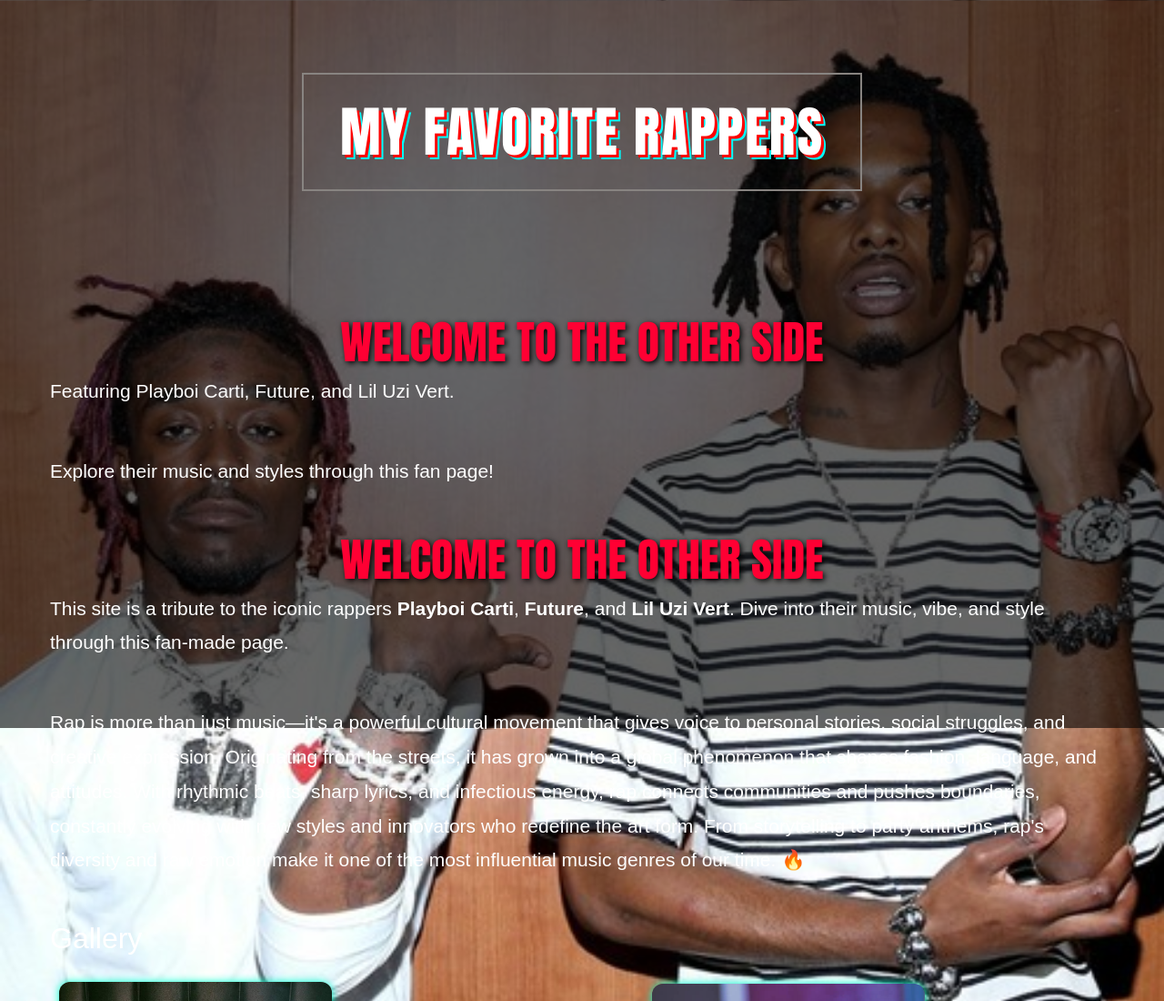
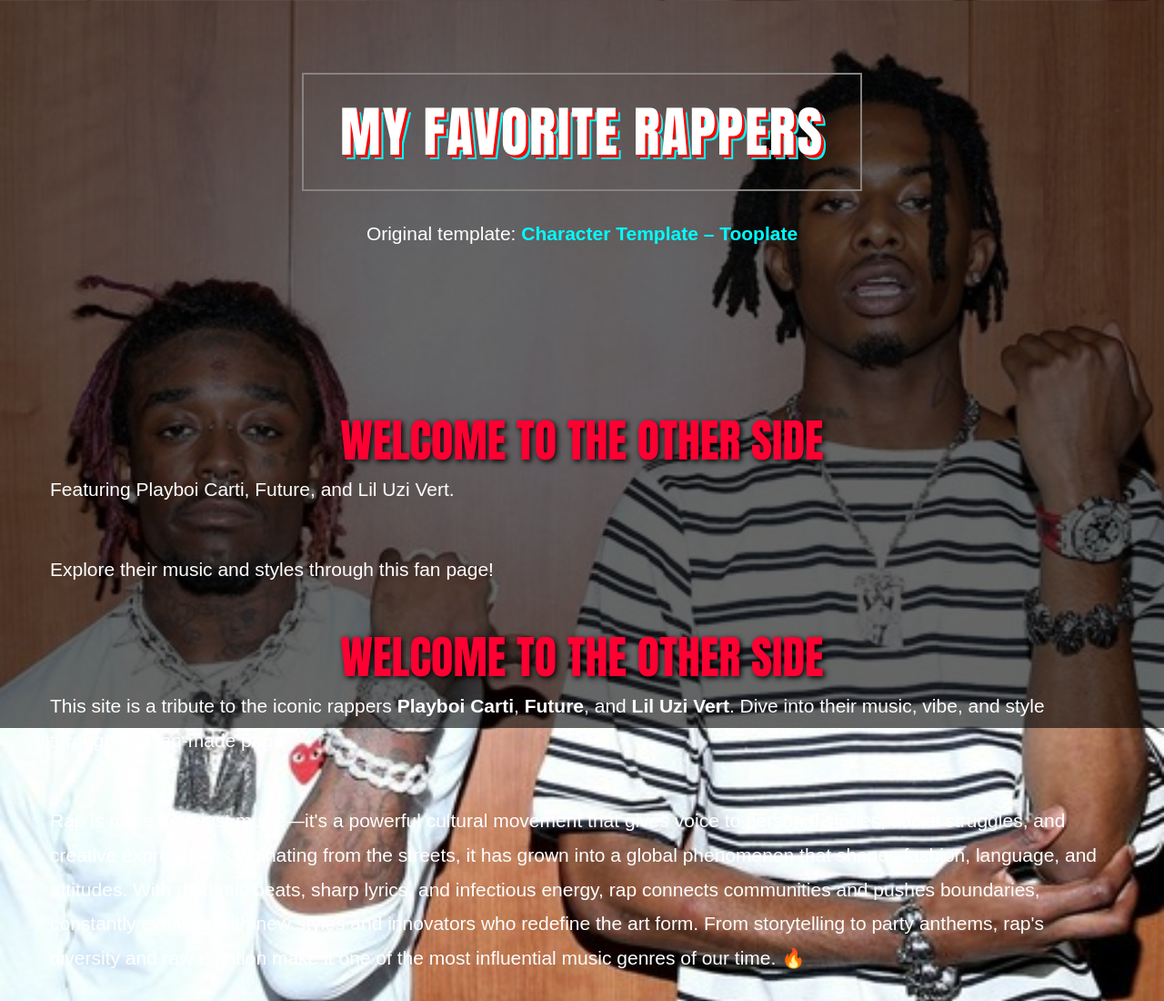
Before and after one commit to subahjarin/favouriterappers, a plain HTML site: page index.html in a window 1280 px wide. Shown: the top 1100 px of the page at 91% size. Drawn offline with nearby package versions, Linux system fonts and the light colour scheme.

Commit message:
Add files via upload

```diff
--- a/index.html
+++ b/index.html
@@ -71,6 +71,13 @@
                 <div class="tm-page-content-width tm-padding-b">
                     <div class="text-center tm-site-title-wrap">
                         <h1 class="tm-site-title">My Favorite Rappers</h1>
+						 <!-- Add the template link here -->
+  <p style="text-align:center; margin-top: 20px;">
+    Original template:
+    <a href="https://www.tooplate.com/view/2110-character" target="_blank" style="font-weight:bold; color:#00ffff;">
+      Character Template – Tooplate
+    </a>
+  </p>
 <style>
   /* Other styles above... */
 
```
